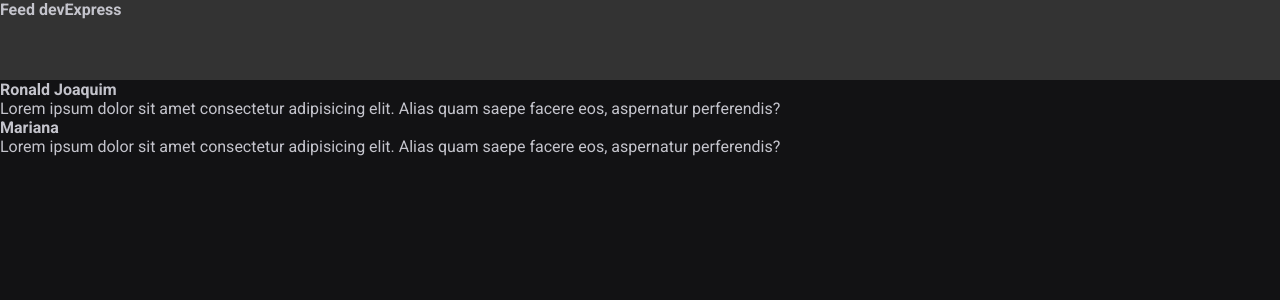
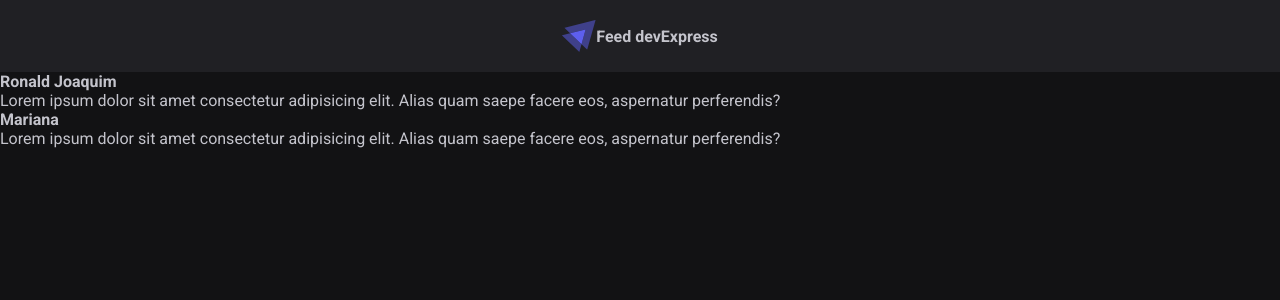
Before and after one commit to Ronald-Joaquim/Fundamentos-Ignite, a React (Vite) app: page / in a window 1280 px wide. Shown: the top 300 px of the page. Built offline with nearby package versions, Linux system fonts and the light colour scheme.

Commit message:
Componente: Header

```diff
--- a/src/components/Header.jsx
+++ b/src/components/Header.jsx
@@ -1,8 +1,11 @@
 import styles from "./Header.module.css";
+
+import DevLogo from "../assets/logo.svg";
 
 export function Header() {
   return (
     <header className={`${styles.header}`}>
+      <img src={DevLogo} alt="logo devExpress"/>
       <strong>Feed devExpress</strong>
     </header>
   );
--- a/src/components/Header.module.css
+++ b/src/components/Header.module.css
@@ -1,4 +1,11 @@
 .header {
-  background: #333;
-  height: 80px;
+  background: var(--gray-800);
+  display: flex;
+  justify-content: center;
+  padding: 1.25rem 0;
+  align-items: center;
 }
+
+.header img {
+  height: 2rem;
+}
```
Also changed, not shown: src/assets/logo.svg (added).
